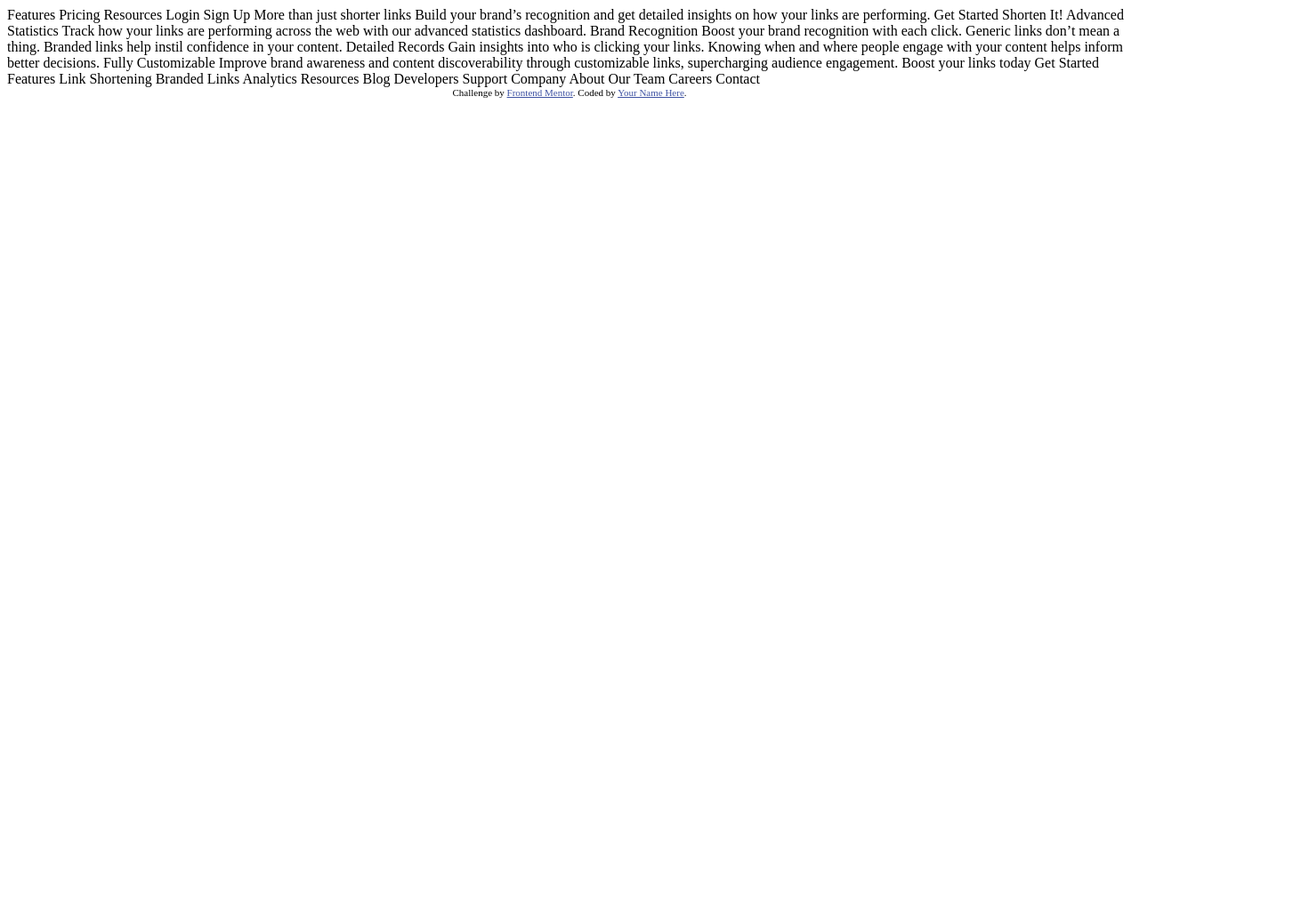
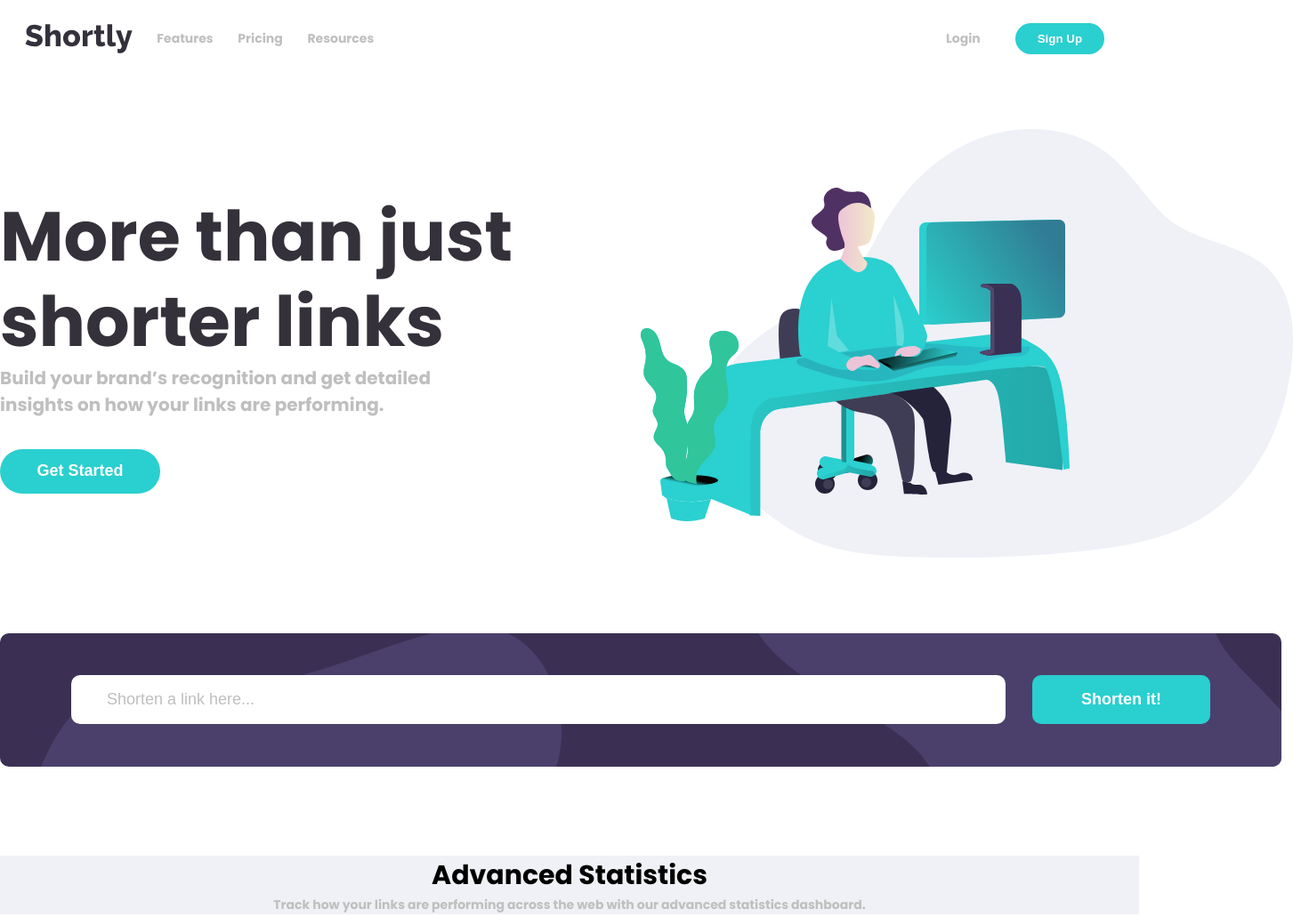
Before and after one commit to nousless/url-shortening-api, a plain HTML site: page index.html in a window 1280 px wide. Shown: the whole page at 89% size, 1453 px wide, since content can reach past the window. Before the commit the page ends 800 px from the top, so only its background shows below. Drawn offline with Linux system fonts and the light colour scheme.

Commit message:
added input bar

```diff
--- a/index.html
+++ b/index.html
@@ -1,41 +1,81 @@
 <!DOCTYPE html>
 <html lang="en">
-<head>
-  <meta charset="UTF-8">
-  <meta name="viewport" content="width=device-width, initial-scale=1.0"> <!-- displays site properly based on user's device -->
+  <head>
+    <meta charset="UTF-8" />
+    <meta name="viewport" content="width=device-width, initial-scale=1.0" />
+    <!-- displays site properly based on user's device -->
 
-  <link rel="icon" type="image/png" sizes="32x32" href="./images/favicon-32x32.png">
+    <link
+      rel="icon"
+      type="image/png"
+      sizes="32x32"
+      href="./images/favicon-32x32.png"
+    />
+    <link
+      href="https://fonts.googleapis.com/css2?family=Poppins:ital,wght@0,700;1,500&display=swap"
+      rel="stylesheet"
+    />
+    <link rel="stylesheet" href="styles/style.css" />
+    <title>Frontend Mentor | Shortly URL shortening API Challenge</title>
+  </head>
+  <body>
+    <!--HEADER-->
+    <div class="section header">
+    <header>
+      <div class="headerLeftContainer">
+        <img src="images/logo.svg" alt="logo" />
+        <a href="">Features</a>
+        <a href="">Pricing</a>
+        <a href="">Resources</a>
+      </div>
 
-  <title>Frontend Mentor | Shortly URL shortening API Challenge</title>
+      <div class="headerRightContainer">
+        <a href="">Login</a>
+        <button>Sign Up</button>
+      </div>
+    </header>
+  </div>
+    </div>
+    <!-- main landing page -->
+    <div class="section landing">
+      <div class="landingLeftContainer">
+        <h1>More than just shorter links</h1>
+      <p>Build your brand’s recognition and get detailed <br> insights
+        on how your links are performing.</p>
+        <button>Get Started</button>
+      </div>
+      <div class="landingRightContainer">
+        <img src="images/illustration-working.svg" alt="working-illustration">
+      </div>
 
-  <!-- Feel free to remove these styles or customise in your own stylesheet 👍 -->
-  <style>
-    .attribution { font-size: 11px; text-align: center; }
-    .attribution a { color: hsl(228, 45%, 44%); }
-  </style>
-</head>
-<body>
+    </div>
+    <!-- input bar -->
+    <div class="inputBar">
+      <img src="images/blobs/blobSimple.svg" class="simpleBlob" alt="blob">
+      <img src="images/blobs/blobLong.svg" class="longBlob" alt="blob">
+      <div class="inputBarInner">
+        <input type="text" placeholder="Shorten a link here...">
+        <button>Shorten it!</button>
+      </div>
+    </div>
+    <!-- advanced statistics -->
+    <div class="section statistics">
+      <div class="statisticsAnotation">
+      <h2>Advanced Statistics</h2>
+      <p>Track how your links are performing across the web with our
+        advanced statistics dashboard.</p>
+    </div>
+    </div>
 
-  Features
-  Pricing
-  Resources
+    <!-- boost links today -->
+    <div class="section"></div>
 
-  Login
-  Sign Up
+    <footer></footer>
 
-  More than just shorter links
 
-  Build your brand’s recognition and get detailed insights
-  on how your links are performing.
+<!-- TEXT FILLER -->
 
-  Get Started
-
-  Shorten It!
-
-  Advanced Statistics
-
-  Track how your links are performing across the web with our
-  advanced statistics dashboard.
+  <!--
 
   Brand Recognition
 
@@ -73,11 +113,6 @@
   About
   Our Team
   Careers
-  Contact
-
-  <div class="attribution">
-    Challenge by <a href="https://www.frontendmentor.io?ref=challenge" target="_blank">Frontend Mentor</a>.
-    Coded by <a href="#">Your Name Here</a>.
-  </div>
-</body>
+  Contact -->
+  </body>
 </html>
--- /dev/null
+++ b/styles/style.css
@@ -0,0 +1,156 @@
+/* GENERAL RULES */
+
+* {
+  margin: 0;
+  padding: 0;
+
+}
+p {
+  color: hsl(0, 0%, 75%);
+}
+::placeholder {
+  color: hsl(0, 0%, 75%);
+}
+body {
+  font-family: "Poppins", sans-serif;
+  font-size: 14px;
+  text-align: center;
+}
+a {
+  text-decoration: none;
+  color: inherit;
+}
+a:hover, a:active{
+  color: rgb(52, 49, 58);
+}
+.btn:focus {
+  outline: none;
+  box-shadow: none;
+}
+.section {
+  margin:2% auto;
+}
+button {
+  font-weight: 700;
+  border-radius: 25px;
+  width: 100px;
+  height:35px;
+  background-color: hsl(180, 66%, 49%);
+  color: white;
+  border:none;
+}
+button:hover{
+  opacity: 0.5;
+  cursor:pointer;
+}
+
+/* HEADER */
+header {
+  margin:20px;
+  width: 1440px;
+  margin: 0 auto;
+  font-weight: 500px;
+  width: 100%;
+  display: flex;
+  justify-content: space-between;
+  color: hsl(0, 0%, 75%);
+}
+.headerLeftContainer, .headerRightContainer {
+  display: flex;
+  align-items:center;
+  justify-content: space-evenly;
+}
+.headerLeftContainer{
+  width:35%;
+}
+.headerRightContainer {
+  width:20%;
+}
+
+/* LANDING */
+h1{
+  font-size:78px;
+  line-height: 6rem;
+  color:rgb(52, 49, 58);
+}
+h2{
+  font-size:30px;
+  margin-top:100px;
+}
+
+.landing{
+  display:flex;
+  align-items: center;
+  height:600px;
+  text-align:left;
+  width: 1440px;
+}
+.landing button{
+  font-size:18px;
+  width:180px;
+  height:50px;
+}
+.landing p{
+  font-size:20px;
+  margin-bottom:35px;
+}
+.landingLeftContainer{
+  width:50%;
+}
+.landingRightContainer{
+  display:flex;
+  width:45%;
+}
+
+/* INPUT BAR */
+.inputBar{
+  width:1440px;
+  background-color: #3B3054;
+  height:150px;
+  border-radius:10px;
+  margin:auto;
+  position:relative;
+  overflow:hidden;
+}
+.inputBarInner{
+  display:flex;
+  justify-content: center;
+  align-items: center;
+  height: 100%;
+}
+.inputBarInner > *{
+  z-index: 3;
+  font-size:18px;
+}
+.inputBarInner input{
+  height:55px;
+  width:1050px;
+  margin-right:15px;
+  border-radius:10px;
+  border:none;
+  text-indent: 40px;
+}
+.inputBarInner button{
+  margin-left:15px;
+  border-radius:10px;
+  height:55px;
+  width:200px;
+}
+.simpleBlob{
+  width:60%;
+  position: absolute;
+  left:0;
+}
+.longBlob{
+  position: absolute;
+  width:70%;
+  left:50;
+  top:0;
+}
+
+
+/* ADVANCED STATISTICS */
+
+.statistics{
+  background-color: #f0f1f6;
+}
```
Also changed, not shown: images/blobs/blobLong.svg (added), images/blobs/blobSimple.svg (added), 2 other files.
